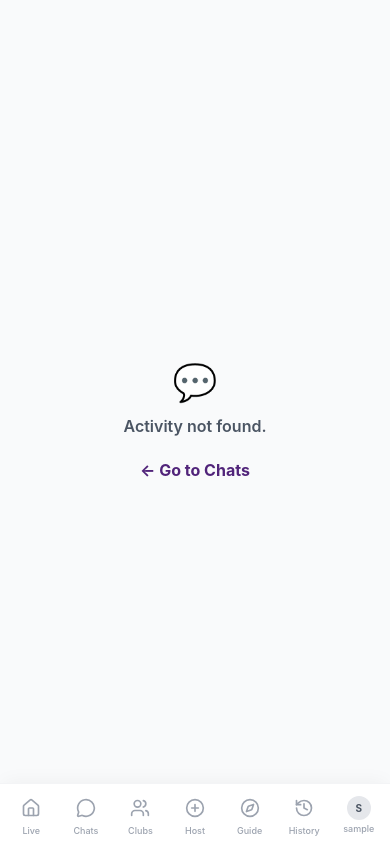
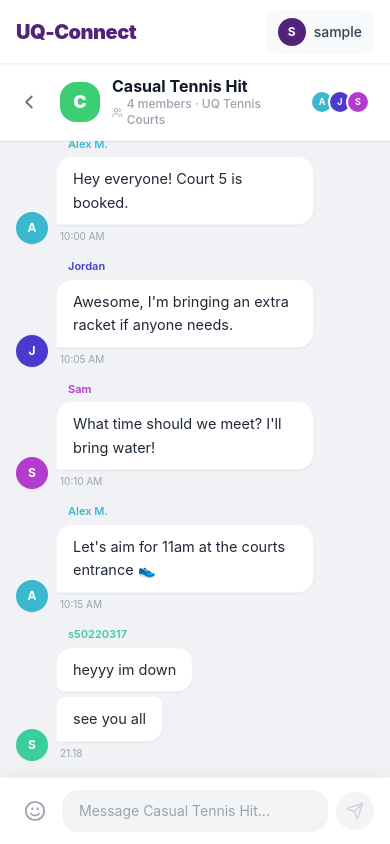
Before and after one commit to COMP1100-2026-s1/02_Ee_Thung, a React (Vite) app in the folder MVP/app/UqConnect/: page /chat/1 in a window 390 px wide. Before the commit this address had no page. Built offline with nearby package versions, Linux system fonts and the light colour scheme; data requests are answered from the project's data file; sample sign-in values are in the browser's storage.

Commit message:
code: update chat page ui and logic, and also update mobile ui

```diff
--- a/MVP/app/UqConnect/db.json
+++ b/MVP/app/UqConnect/db.json
@@ -262,6 +262,20 @@
       "sender": "Dan K.",
       "text": "Game starts at 5pm sharp, please arrive by 4:45pm for warm-up",
       "time": "Wed 2:30 PM"
+    },
+    {
+      "activityId": 1,
+      "sender": "s50220317",
+      "text": "heyyy im down",
+      "time": "21.15",
+      "id": "TKb7oSI7OAE"
+    },
+    {
+      "activityId": 1,
+      "sender": "s50220317",
+      "text": "see you all",
+      "time": "21.18",
+      "id": "aG7ty7Y7Aio"
     }
   ],
   "joinedActivities": [],
--- a/MVP/app/UqConnect/src/components/BottomNav.jsx
+++ b/MVP/app/UqConnect/src/components/BottomNav.jsx
@@ -6,6 +6,9 @@ export default function BottomNav({ userName }) {
   const location = useLocation();
   const currentPath = location.pathname;
 
+  // Hide BottomNav entirely inside individual chat rooms to maximize typing space
+  if (currentPath.startsWith('/chat/')) return null;
+
   const tabs = [
     { path: '/feed', label: 'Live', icon: Home },
     { path: '/chats', label: 'Chats', icon: MessageCircle },
@@ -13,7 +16,6 @@ export default function BottomNav({ userName }) {
     { path: '/host', label: 'Host', icon: PlusCircle },
     { path: '/pathfinder', label: 'Guide', icon: Compass },
     { path: '/history', label: 'History', icon: History },
-    { path: '/account', label: userName || 'Account', icon: User, isAccount: true },
   ];
 
   const initial = userName ? userName.charAt(0).toUpperCase() : null;
--- a/MVP/app/UqConnect/src/components/TopNav.jsx
+++ b/MVP/app/UqConnect/src/components/TopNav.jsx
@@ -20,7 +20,7 @@ export default function TopNav({ userName }) {
   const displayName = userName || 'Account';
 
   return (
-    <nav className={`hidden md:flex fixed top-0 w-full px-8 h-16 z-50 items-center justify-between border-b transition-all duration-300 ${
+    <nav className={`flex fixed top-0 w-full px-4 md:px-8 h-16 z-50 items-center justify-between border-b transition-all duration-300 ${
       isWelcome
         ? 'bg-transparent border-white/10'
         : 'bg-white border-gray-100 shadow-sm'
@@ -33,9 +33,9 @@ export default function TopNav({ userName }) {
           UQ-Connect
         </Link>
 
-        {/* Tabs — hidden on welcome page */}
+        {/* Tabs — hidden on welcome page AND hidden on mobile */}
         {!isWelcome && (
-          <div className="flex items-center gap-1 h-full">
+          <div className="hidden md:flex items-center gap-1 h-full">
             {tabs.map((tab) => {
               const isActive = currentPath === tab.path;
               const Icon = tab.icon;
--- a/MVP/app/UqConnect/src/context/AppContext.jsx
+++ b/MVP/app/UqConnect/src/context/AppContext.jsx
@@ -50,7 +50,7 @@ export function AppProvider({ children }) {
   }, [joinedClubs]);
 
   // Derived: joined activities are full activity objects matching joinedActivityIds
-  const joinedActivities = activities.filter(a => joinedActivityIds.includes(a.id));
+  const joinedActivities = activities.filter(a => joinedActivityIds.map(String).includes(String(a.id)));
 
   // Chats: group messages by activityId
   const chats = messages.reduce((acc, msg) => {
--- a/MVP/app/UqConnect/src/pages/ChatRoomPage.jsx
+++ b/MVP/app/UqConnect/src/pages/ChatRoomPage.jsx
@@ -52,21 +52,19 @@ export default function ChatRoomPage() {
   const displayName = userName || localStorage.getItem('userName') || 'You';
 
   const [inputText, setInputText] = useState('');
-  const [localMessages, setLocalMessages] = useState([]);
   const messagesEndRef = useRef(null);
   const inputRef = useRef(null);
 
   const activityId = Number(id);
 
   // Look up from ALL activities, not just joined ones
-  const activity = activities.find(a => a.id === activityId);
+  const activity = activities.find(a => String(a.id) === String(activityId));
 
-  // Merge: context messages + local optimistic + mock fallback
+  // Merge: context messages + mock fallback
   const contextMessages = chats[activityId] || [];
-  const baseMessages = contextMessages.length > 0
+  const allMessages = contextMessages.length > 0
     ? contextMessages
     : (MOCK_MESSAGES[activityId] || []);
-  const allMessages = [...baseMessages, ...localMessages];
 
   const scrollToBottom = () => {
     messagesEndRef.current?.scrollIntoView({ behavior: 'smooth' });
@@ -106,8 +104,6 @@ export default function ChatRoomPage() {
     e.preventDefault();
     if (!inputText.trim()) return;
     const time = new Date().toLocaleTimeString([], { hour: '2-digit', minute: '2-digit' });
-    const newMsg = { id: `local-${Date.now()}`, sender: displayName, text: inputText.trim(), time };
-    setLocalMessages(prev => [...prev, newMsg]);
     sendMessage(activityId, { sender: displayName, text: inputText.trim(), time });
     setInputText('');
     inputRef.current?.focus();
@@ -121,7 +117,7 @@ export default function ChatRoomPage() {
   }));
 
   return (
-    <div className="flex flex-col h-screen bg-[#F0F2F5]" style={{ paddingTop: '64px' }}>
+    <div className="flex flex-col h-[100dvh] bg-[#F0F2F5]" style={{ paddingTop: '64px' }}>
 
       {/* ── Header ── */}
       <header className="bg-white border-b border-gray-100 px-4 py-3 flex items-center gap-3 shrink-0 shadow-sm">
--- a/MVP/app/UqConnect/src/pages/ChatsPage.jsx
+++ b/MVP/app/UqConnect/src/pages/ChatsPage.jsx
@@ -33,7 +33,7 @@ export default function ChatsPage() {
       initial={{ opacity: 0, x: -20 }}
       animate={{ opacity: 1, x: 0 }}
       exit={{ opacity: 0, x: 20 }}
-      className="pb-24 pt-14 md:pt-24 px-5 max-w-3xl mx-auto min-h-screen"
+      className="pb-24 pt-24 px-5 max-w-3xl mx-auto min-h-screen"
     >
       <header className="mb-5">
         <h1 className="text-2xl font-black text-gray-900 tracking-tight">Chats</h1>
--- a/MVP/app/UqConnect/src/pages/ClubsPage.jsx
+++ b/MVP/app/UqConnect/src/pages/ClubsPage.jsx
@@ -23,7 +23,7 @@ export default function ClubsPage() {
       initial={{ opacity: 0, x: -20 }}
       animate={{ opacity: 1, x: 0 }}
       exit={{ opacity: 0, x: 20 }}
-      className="pb-24 pt-14 md:pt-24 px-5 min-h-screen max-w-6xl mx-auto"
+      className="pb-24 pt-24 px-5 min-h-screen max-w-6xl mx-auto"
     >
       <header className="mb-6">
         <h1 className="text-2xl font-black text-gray-900 tracking-tight">Clubs & Societies</h1>
--- a/MVP/app/UqConnect/src/pages/FeedPage.jsx
+++ b/MVP/app/UqConnect/src/pages/FeedPage.jsx
@@ -62,7 +62,7 @@ export default function FeedPage() {
 
   const closeModal = () => setSelectedActivity(null);
 
-  const isJoined = (activity) => joinedActivityIds?.includes(activity.id);
+  const isJoined = (activity) => joinedActivityIds?.map(String).includes(String(activity.id));
 
   const handleBookingSubmit = async (e) => {
     e.preventDefault();
@@ -339,7 +339,7 @@ export default function FeedPage() {
         initial={{ opacity: 0, x: -20 }}
         animate={{ opacity: 1, x: 0 }}
         exit={{ opacity: 0, x: 20 }}
-        className="pb-24 pt-14 md:pt-24 px-5 max-w-5xl mx-auto"
+        className="pb-24 pt-24 px-5 max-w-5xl mx-auto"
       >
         <header className="flex justify-between items-center mb-6">
           <div>
--- a/MVP/app/UqConnect/src/pages/HistoryPage.jsx
+++ b/MVP/app/UqConnect/src/pages/HistoryPage.jsx
@@ -12,7 +12,7 @@ export default function HistoryPage() {
       initial={{ opacity: 0, x: -20 }}
       animate={{ opacity: 1, x: 0 }}
       exit={{ opacity: 0, x: 20 }}
-      className="pb-24 pt-14 md:pt-24 px-5 max-w-4xl mx-auto min-h-screen"
+      className="pb-24 pt-24 px-5 max-w-4xl mx-auto min-h-screen"
     >
       <header className="mb-6">
         <h1 className="text-2xl font-black text-gray-900 tracking-tight">Activity History</h1>
--- a/MVP/app/UqConnect/src/pages/HostPage.jsx
+++ b/MVP/app/UqConnect/src/pages/HostPage.jsx
@@ -64,7 +64,7 @@ export default function HostPage() {
       initial={{ opacity: 0, x: -20 }}
       animate={{ opacity: 1, x: 0 }}
       exit={{ opacity: 0, x: 20 }}
-      className="pb-24 pt-14 md:pt-24 px-5 max-w-2xl mx-auto min-h-screen"
+      className="pb-24 pt-24 px-5 max-w-2xl mx-auto min-h-screen"
     >
       {/* Success Toast */}
       {showSuccess && (
--- a/MVP/app/UqConnect/src/pages/PathfinderPage.jsx
+++ b/MVP/app/UqConnect/src/pages/PathfinderPage.jsx
@@ -10,7 +10,7 @@ export default function PathfinderPage() {
       initial={{ opacity: 0, x: -20 }}
       animate={{ opacity: 1, x: 0 }}
       exit={{ opacity: 0, x: 20 }}
-      className="pb-24 pt-14 md:pt-24 px-5 min-h-screen max-w-4xl mx-auto"
+      className="pb-24 pt-24 px-5 min-h-screen max-w-4xl mx-auto"
     >
       <header className="mb-6">
         <div className="w-12 h-12 bg-uqPurple/10 rounded-2xl flex items-center justify-center mb-4">
```
